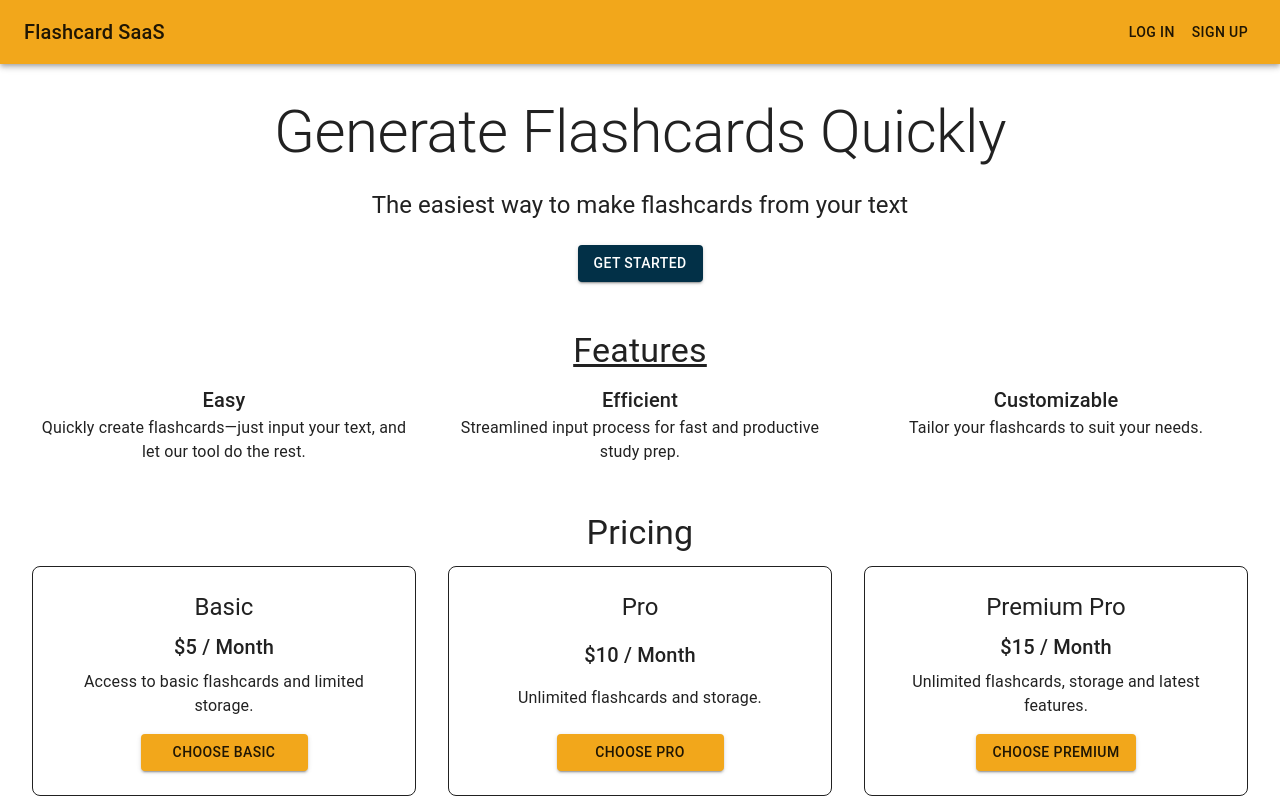
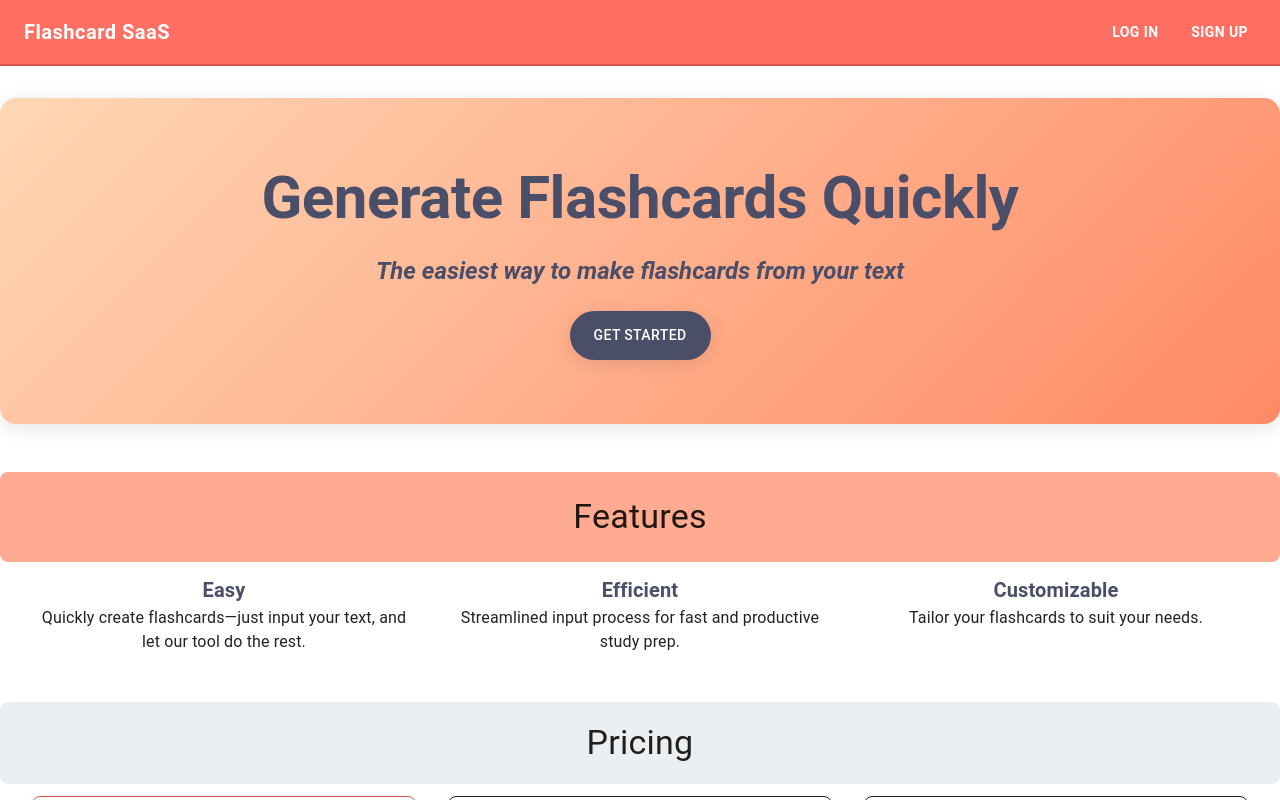
Before and after one commit to Ghady-Abboud/Flashcards-Saas, a Next.js app: page / in a window 1280 px wide. Shown: the top 800 px of the page. Built offline with nearby package versions, Linux system fonts and the light colour scheme; no server answers.

Commit message:
changed styling

```diff
--- a/app/page.js
+++ b/app/page.js
@@ -21,13 +21,13 @@ import {
 const theme = createTheme({
   palette: {
     primary: {
-      main: "#F2A71B",
-      light: "#025E73",
-      dark: "#011F26",
+      main: "#FF6F61",
+      light: "#FFA07A",
+      dark: "#D9534F",
     },
     secondary: {
-      main: "#023047",
-      light: "#BFB78F",
+      main: "#4A4E69",
+      light: "#9A8C98",
     },
   },
 });
@@ -78,20 +78,20 @@ export default function Home() {
             />
           </Head>
 
-          <AppBar position="static" mx="0">
+          <AppBar position="static" sx={{ backgroundColor: '#FF6F61', boxShadow: 'none', borderBottom: '2px solid #D9534F' }}>
             <Toolbar>
               <Typography
                 variant="h6"
-                sx={{ flexGrow: 1, cursor: "pointer" }}
+                sx={{ flexGrow: 1, cursor: "pointer", fontWeight: 'bold', color: '#FFFFFF', letterSpacing: '0.5px'}}
                 onClick={() => (window.location.href = "/")}
               >
                 Flashcard SaaS
               </Typography>
               <SignedOut>
-                <Button color="inherit" href="/sign-in">
+                <Button color="inherit" href="/sign-in" sx={{ marginRight: 2, color: '#FFFFFF', fontWeight: 'bold', '&:hover': { color: '#D9534F' } }}>
                   Log In
                 </Button>
-                <Button color="inherit" href="/sign-up">
+                <Button color="inherit" href="/sign-up" sx={{ color: '#FFFFFF', fontWeight: 'bold', '&:hover': { color: '#D9534F' } }}>
                   Sign Up
                 </Button>
               </SignedOut>
@@ -101,22 +101,22 @@ export default function Home() {
             </Toolbar>
           </AppBar>
           <Box
-            sx={{
-              textAlign: "center",
-              my: 4,
-            }}
+            sx={{ textAlign: 'center', my: 4, background: 'linear-gradient(135deg, #FFD7B5 0%, #FF8A65 100%)',
+            padding: '64px 16px',
+            borderRadius: '16px',
+            boxShadow: '0px 4px 20px rgba(0, 0, 0, 0.1)' }}
           >
-            <Typography variant="h2" gutterBottom>
+            <Typography variant="h2" gutterBottom sx={{ fontWeight: 'bold', color: '#4A4E69' }}>
               Generate Flashcards Quickly
             </Typography>
-            <Typography variant="h5" gutterBottom>
+            <Typography variant="h5" gutterBottom sx={{ fontWeight: 'bold', color: '#4A4E69', fontStyle: "italic" }}>
               {""}
               The easiest way to make flashcards from your text
             </Typography>
             <Button
               variant="contained"
               color="secondary"
-              sx={{ mt: 2 }}
+              sx={{ mt: 2, padding: '12px 24px', borderRadius: '30px', boxShadow: '0px 4px 20px rgba(0, 0, 0, 0.1)' }}
               onClick={handleGetStarted}
             >
               Get Started
@@ -130,26 +130,33 @@ export default function Home() {
               textAlign="center"
               color="main"
               sx={{
-                textDecoration: "underline",
+                padding: '24px',
+                backgroundColor: '#FFAB91',
+                borderRadius: '8px',
+                transition: 'transform 0.3s ease, background-color 0.3s ease',
+                '&:hover': {
+                  transform: 'translateY(-5px)',
+                  backgroundColor: '#FF8A65',
+                },
               }}
             >
               Features
             </Typography>
             <Grid container spacing={4} display={"flex"} px={4}>
               <Grid item xs={12} md={4} textAlign={"center"}>
-                <Typography variant="h6">Easy</Typography>
+                <Typography variant="h6" sx={{ fontWeight: 'bold', color: '#4A4E69' }}>Easy</Typography>
                 <Typography>
                 Quickly create flashcards—just input your text, and let our tool do the rest.
                 </Typography>
               </Grid>
               <Grid item xs={12} md={4} textAlign={"center"}>
-                <Typography variant="h6">Efficient</Typography>
+                <Typography variant="h6" sx={{ fontWeight: 'bold', color: '#4A4E69' }}>Efficient</Typography>
                 <Typography>
                 Streamlined input process for fast and productive study prep.
                 </Typography>
               </Grid>
               <Grid item xs={12} md={4} textAlign={"center"}>
-                <Typography variant="h6">Customizable</Typography>
+                <Typography variant="h6" sx={{ fontWeight: 'bold', color: '#4A4E69' }}>Customizable</Typography>
                 <Typography>
                 Tailor your flashcards to suit your needs.
                 </Typography>
@@ -157,17 +164,34 @@ export default function Home() {
             </Grid>
           </Box>
           <Box sx={{ my: 6, textAlign: "center" }}>
-            <Typography variant="h4" component="h2" gutterBottom>
-              Pricing
-            </Typography>
+          <Typography variant="h4"
+              component="h2"
+              gutterBottom
+              textAlign="center"
+              color="main"
+              sx={{
+                padding: '20px',
+                backgroundColor: '#ECEFF1',
+                borderRadius: '8px',
+                transition: 'transform 0.3s ease, background-color 0.3s ease',
+                '&:hover': {
+                  transform: 'translateY(-5px)',
+                  backgroundColor: '#B0BEC5',
+                },
+              }} >
+
+    Pricing
+  </Typography>
+
             <Grid container spacing={4} display={"flex"} px={4}>
               <Grid item xs={4} md={4}>
                 <Box
                   sx={{
                     p: 3,
-                    border: "1px solid",
-                    borderColor: "grey",
+                    border: "1px solid #D9534F",
                     borderRadius: 2,
+                    backgroundColor: '#FFFFFF',
+                    '&:hover': { backgroundColor: '#FFA07A' },
                   }}
                 >
                   <Typography variant="h5" gutterBottom>
```
Also changed, not shown: app/sign-in/[[...sign-in]]/page.js (+5 -5 lines), app/sign-up/[[...sign-up]]/page.js (+5 -5 lines).
